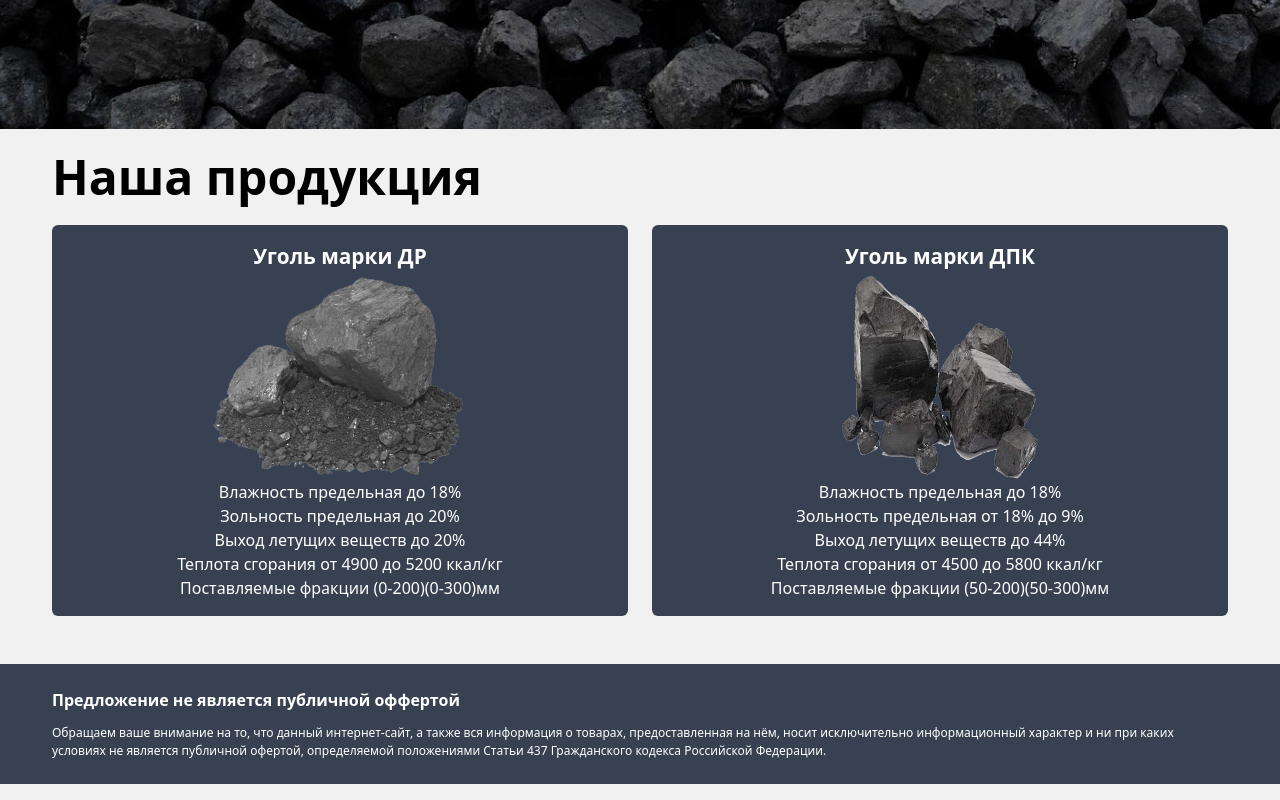
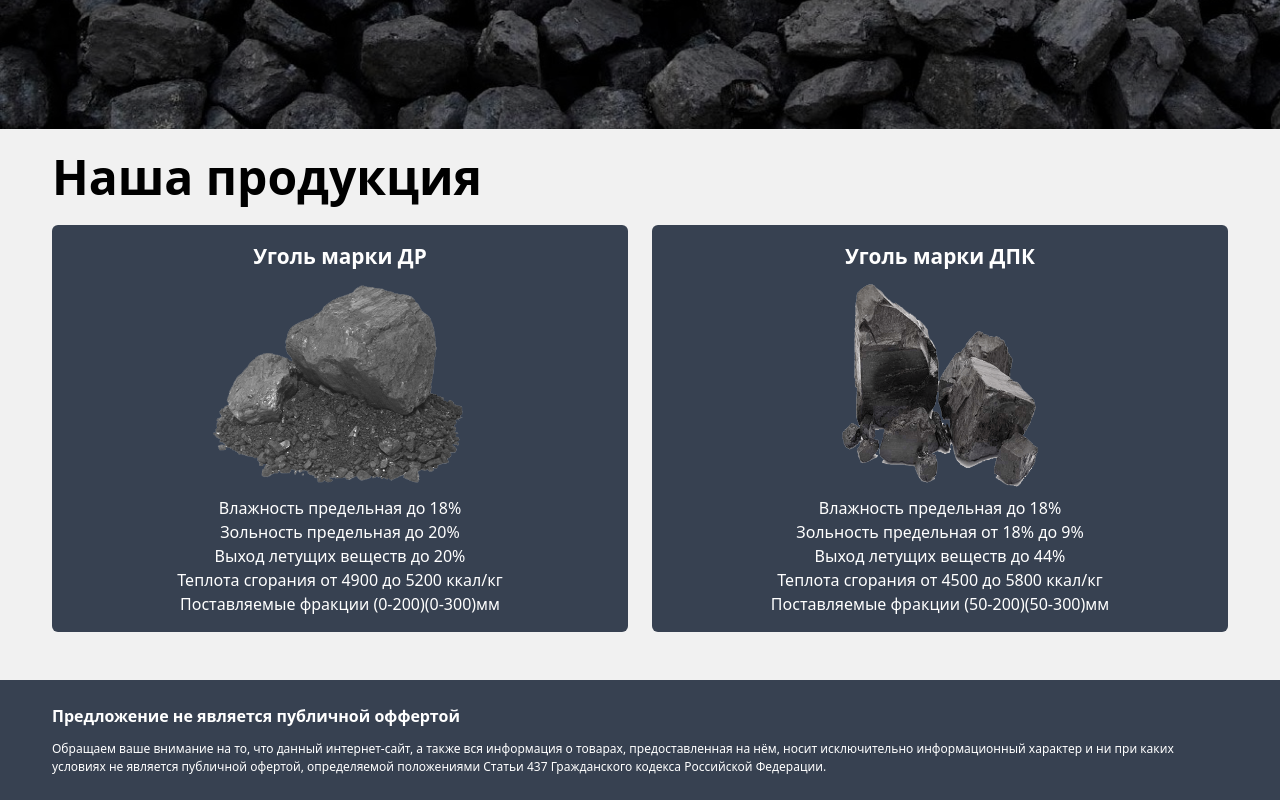
Before and after one commit to menyaboo/coal-project, a React (Vite) app: page / in a window 1280 px wide. Shown: the part 671-1471 px from the top of the page. Built offline with nearby package versions, Linux system fonts and the light colour scheme.

Commit message:
change ProductionList component

```diff
--- a/src/pages/main/components/production-list/index.tsx
+++ b/src/pages/main/components/production-list/index.tsx
@@ -9,10 +9,10 @@ const ProductionList: FC = () => (
     <div className="grid grid-cols-auto-fit-250 text-white gap-6 pt-6">
       {
         coalList.map(({title, image, description}, i) =>
-          <div key={i} className="flex text-center flex-col justify-center items-center bg-gray-700 p-4 rounded-md hover:scale-105 transition cursor-pointer">
+          <div key={i} className="flex text-center flex-col gap-2 justify-center items-center bg-gray-700 p-4 rounded-md hover:scale-105 transition cursor-pointer">
             <h5>{title}</h5>
             <img className="object-contain w-full max-h-52" src={image} alt="coal"/>
-            {description.map((desc, i) => <p key={i}>{desc}</p>)}
+            <ul>{description.map((desc, i) => <li key={i}>{desc}</li>)}</ul>
           </div>
         )
       }
```
